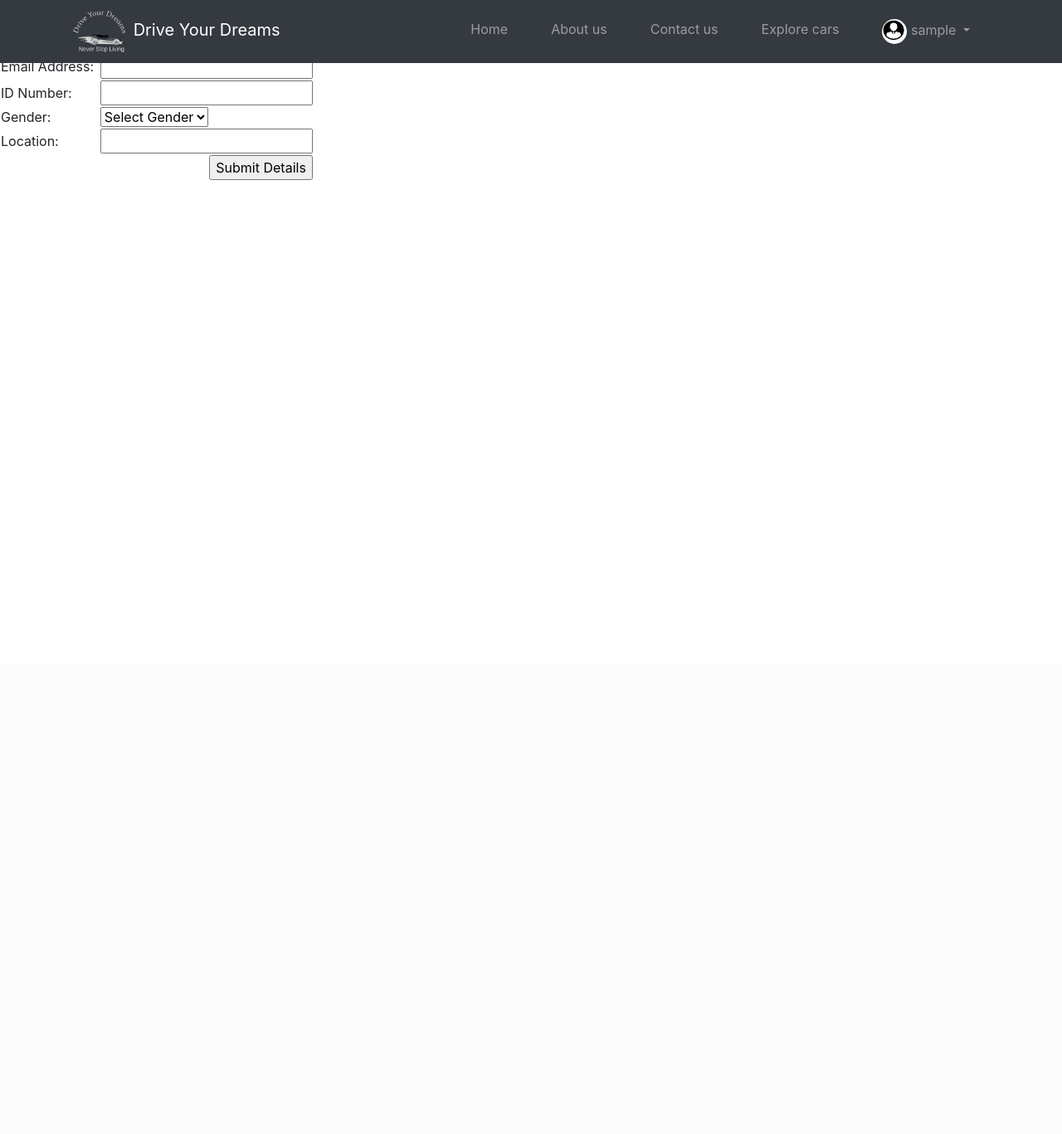
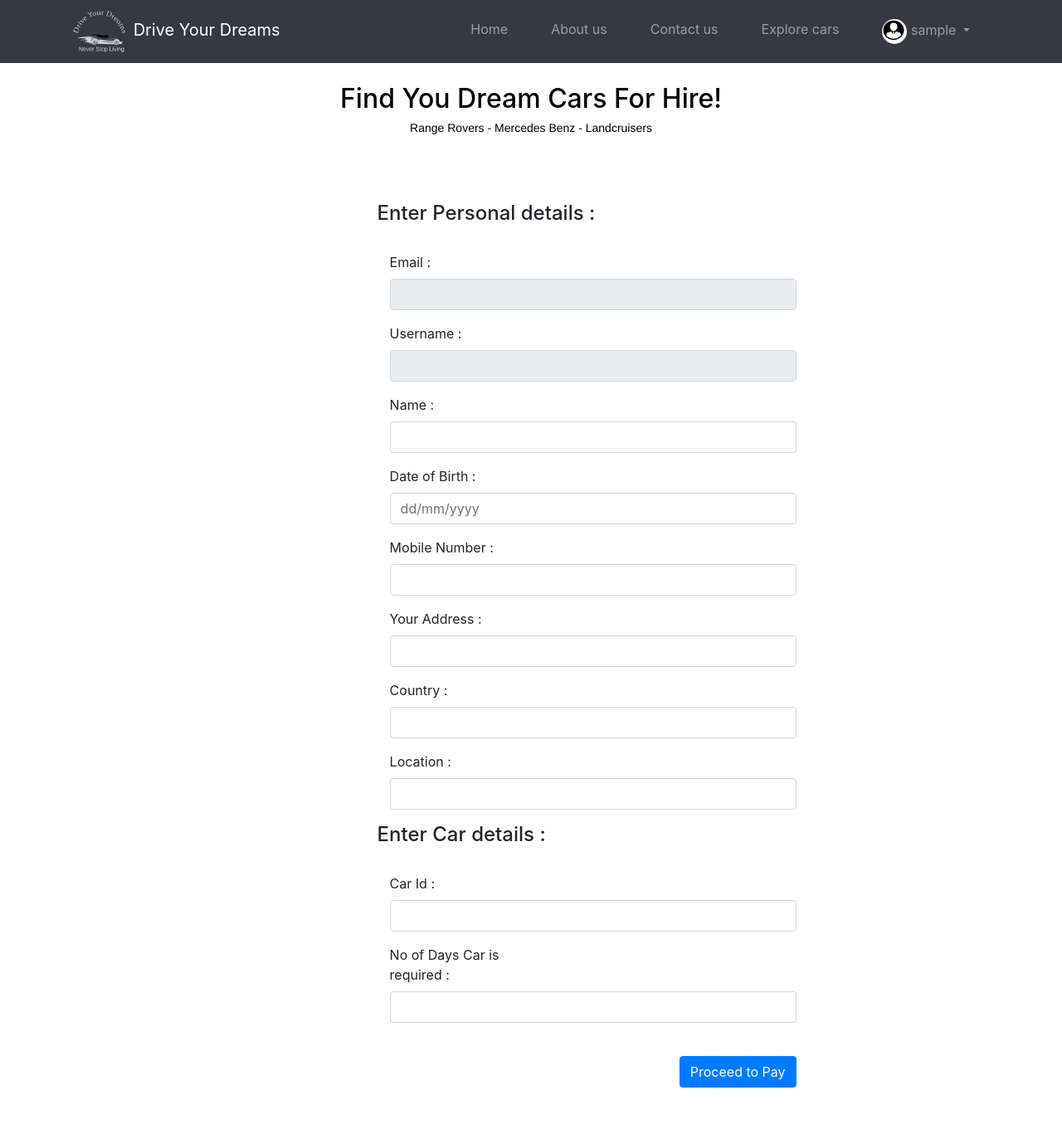
Before and after one commit to koredhanraj431/Car-Rental-System-Group-Work, a PHP site: the page made by Car-Rental-System(EDI)/User/bookcar.php in a window 1280 px wide. Shown: the whole page at 83% size. Before the commit the page ends 217 px from the top, so only its background shows below. Run offline with PHP 8.4, Linux system fonts and the light colour scheme; the visitor is signed in with stand-in values (Sample User, id 1); data that the repository does not hold is empty; some libraries are stand-ins or nearby versions.

Commit message:
Add files via upload

```diff
--- a/Car-Rental-System(EDI)/User/bookcar.php
+++ b/Car-Rental-System(EDI)/User/bookcar.php
@@ -1,5 +1,7 @@
 <?php
 session_start();
+include('Includes/server.php');
+$username = $_SESSION['username'];
 if (!isset($_SESSION['username'])) {
 	$_SESSION['msg'] = "You must log in first";
 	header('location: index.php');
@@ -8,11 +10,12 @@ if (!isset($_SESSION['username'])) {
 
 <!DOCTYPE html>
 <html lang="en">
+
 <head>
 	<title>Car Rental</title>
 	<meta charset="utf-8">
 	<meta name="author" content="pixelhint.com">
-	<meta name="description" content="La casa free real state fully responsive html5/css3 home page website template"/>
+	<meta name="description" content="La casa free real state fully responsive html5/css3 home page website template" />
 	<meta name="viewport" content="width=device-width, initial-scale=1.0, minimum-scale=1.0" />
 	<!-- Bootstrap CSS -->
 	<link rel="stylesheet" href="https://stackpath.bootstrapcdn.com/bootstrap/4.5.2/css/bootstrap.min.css" integrity="sha384-JcKb8q3iqJ61gNV9KGb8thSsNjpSL0n8PARn9HuZOnIxN0hoP+VmmDGMN5t9UJ0Z" crossorigin="anonymous">
@@ -21,79 +24,161 @@ if (!isset($_SESSION['username'])) {
 	<script src="https://kit.fontawesome.com/3695790714.js" crossorigin="anonymous"></script>
 	<link rel="icon" href="images/favicon-16x16.png">
 	<link rel="stylesheet" href="CSS/styles.css">
+	<style>
+		.caption {
+			margin-top: 100px;
+		}
 
+		.caption h2 {
+			color: black;
+			position: relative;
+			display: block;
+		}
+
+		.caption h3 {
+			color: black;
+			font-family: "lato-regular", Helvetica, Arial, sans-serif;
+			font-size: 14px;
+			left: 1px;
+		}
+
+		.formcontainer {
+			margin-left: 32%;
+		}
+
+		html,
+		body {
+			max-width: 100%;
+			overflow-x: hidden;
+		}
+	</style>
 
 </head>
+
 <body>
 
 	<!-- navbar -->
 	<?php
-  if (strlen($_SESSION['username'])==0){
+	if (strlen($_SESSION['username']) == 0) {
 		array_push($errors, "You must log in first");
 		include('Includes/errors.php');
 		header('location: index.php');
-  }
-  else{
+	} else {
 		include('Includes/header.php');
 	}
 	?>
-				<form method="post">
-					<table>
-						<tr>
-							<td>Full Name:</td>
-							<td><input type="text" name="fname" required></td>
-						</tr>
-						<tr>
-							<td>Phone Number:</td>
-							<td><input type="text" name="phone" required></td>
-						</tr>
-						<tr>
-							<td>Email Address:</td>
-							<td><input type="email" name="email" required></td>
-						</tr>
-						<tr>
-							<td>ID Number:</td>
-							<td><input type="text" name="id_no" required></td>
-						</tr>
-						<tr>
-							<td>Gender:</td>
-							<td>
-								<select name="gender">
-									<option> Select Gender </option>
-									<option> Male </option>
-									<option> Female </option>
-								</select>
-							</td>
-						</tr>
-						<tr>
-							<td>Location:</td>
-							<td><input type="text" name="location" required></td>
-						</tr>
-						<tr>
-							<td colspan="2" style="text-align:right"><input type="submit" name="save" value="Submit Details"></td>
-						</tr>
-					</table>
+	<section class="caption">
+		<h2 class="caption" style="text-align: center">Find You Dream Cars For Hire!</h2>
+		<h3 class="properties" style="text-align: center">Range Rovers - Mercedes Benz - Landcruisers</h3>
+	</section>
+
+	<?php
+	$sel = "SELECT * FROM users WHERE username = '$username'";
+	$rs = $db->query($sel);
+	$rws = $rs->fetch_assoc();
+	?>
+
+	<div class="container formcontainer" style="margin-top: 50px;">
+		<div class="row">
+
+
+			<div class="col-md-9">
+
+				<form action="" class="form-horizontal" role="form" method="POST">
+
+					<h4>Enter Personal details : </h4><br>
+					<div class="form-group">
+						<label class="col-lg-3 control-label">Email : </label>
+						<div class="col-lg-8">
+							<input class="form-control" value=" <?php echo $rws['email']; ?>" name="email" type="email" required readonly>
+						</div>
+					</div>
+
+					<div class="form-group">
+						<label class="col-md-3 control-label">Username :</label>
+						<div class="col-md-8">
+							<input class="form-control" type="text" name="username" value="<?php echo $rws['username']; ?>" readonly>
+						</div>
+					</div>
+
+					<div class="form-group">
+						<label class="col-lg-3 control-label">Name : </label>
+						<div class="col-lg-8">
+							<input class="form-control" type="text" name="name" required>
+						</div>
+					</div>
+
+					<div class="form-group">
+						<label class="col-md-3 control-label">Date of Birth : </label>
+						<div class="col-md-8">
+							<input class="form-control" type="text" name="dob" placeholder="dd/mm/yyyy" id="birth-date" type="text">
+						</div>
+					</div>
+					<div class="form-group">
+						<label class="col-md-3 control-label">Mobile Number : </label>
+						<div class="col-md-8">
+							<input class="form-control" type="number" name="mob" required>
+						</div>
+					</div>
+					<div class="form-group">
+						<label class="col-md-3 control-label">Your Address : </label>
+						<div class="col-md-8">
+							<input class="form-control" name="address" type="text" required>
+						</div>
+					</div>
+					<div class="form-group">
+						<label class="col-md-3 control-label">Country : </label>
+						<div class="col-md-8">
+							<input class="form-control" id="country" name="country" type="text" required>
+						</div>
+					</div>
+					<div class="form-group">
+						<label class="col-md-3 control-label">Location : </label>
+						<div class="col-md-8">
+							<input class="form-control" id="city" name="location" type="text" required>
+						</div>
+					</div>
+					<h4>Enter Car details : </h4><br>
+					<div class="form-group">
+						<label class="col-md-3 control-label">Car Id : </label>
+						<div class="col-md-8">
+							<input class="form-control" name="car_id" type="text" required>
+						</div>
+					</div>
+					<div class="form-group">
+						<label class="col-md-3 control-label">No of Days Car is required : </label>
+						<div class="col-md-8">
+							<input class="form-control" name="days" type="text" required>
+						</div>
+					</div>
+					<div class="form-group">
+						<label class="col-md-3 control-label"></label>
+						<div class="col-md-8">
+							<input type="button" class="btn btn-primary" style="float: right;" name="p2p" value="Proceed to Pay"><br><br>
+						</div>
+					</div>
 				</form>
+			</div>
+		</div>
+	</div>
+	<!-- <?php
+			if (isset($_POST['p2p'])) {
 
-				<!-- <?php
-						if(isset($_POST['save'])){
-							include '../Includes/config.php';
-							$fname = $_POST['fname'];
-							$id_no = $_POST['id_no'];
+				$name = $_POST['name'];
 				$gender = $_POST['gender'];
 				$email = $_POST['email'];
 				$phone = $_POST['phone'];
 				$location = $_POST['location'];
 
-							$qry = "INSERT INTO client (fname,id_no,gender,email,phone,location,car_id,status)
-							VALUES('$fname','$id_no','$gender','$email','$phone','$location','$_GET[id]','Pending')";
-							$result = $conn->query($qry);
-							if($result == TRUE){
+				$qry = "INSERT INTO client (name,id_no,gender,email,phone,location,car_id,status)
+							VALUES('$name','$id_no','$gender','$email','$phone','$location','$_GET[id]','Pending')";
+				$result = $db->query($qry);
+				if ($result == TRUE) {
 					echo "<script type = \"text/javascript\">
 											alert(\"Successfully Registered. Proceed to pay\");
 											window.location = (\"pay.php\")
 											</script>";
-							} else{
+				} else {
 					echo "<script type = \"text/javascript\">
 											alert(\"Registration Failed. Try Again\");
 											window.location = (\"book_car.php\")
@@ -110,4 +195,5 @@ if (!isset($_SESSION['username'])) {
 	<script src="https://stackpath.bootstrapcdn.com/bootstrap/4.5.2/js/bootstrap.min.js" integrity="sha384-B4gt1jrGC7Jh4AgTPSdUtOBvfO8shuf57BaghqFfPlYxofvL8/KUEfYiJOMMV+rV" crossorigin="anonymous"></script>
 
 </body>
+
 </html>
```
Lines whose indentation alone changed are shown as unchanged.
